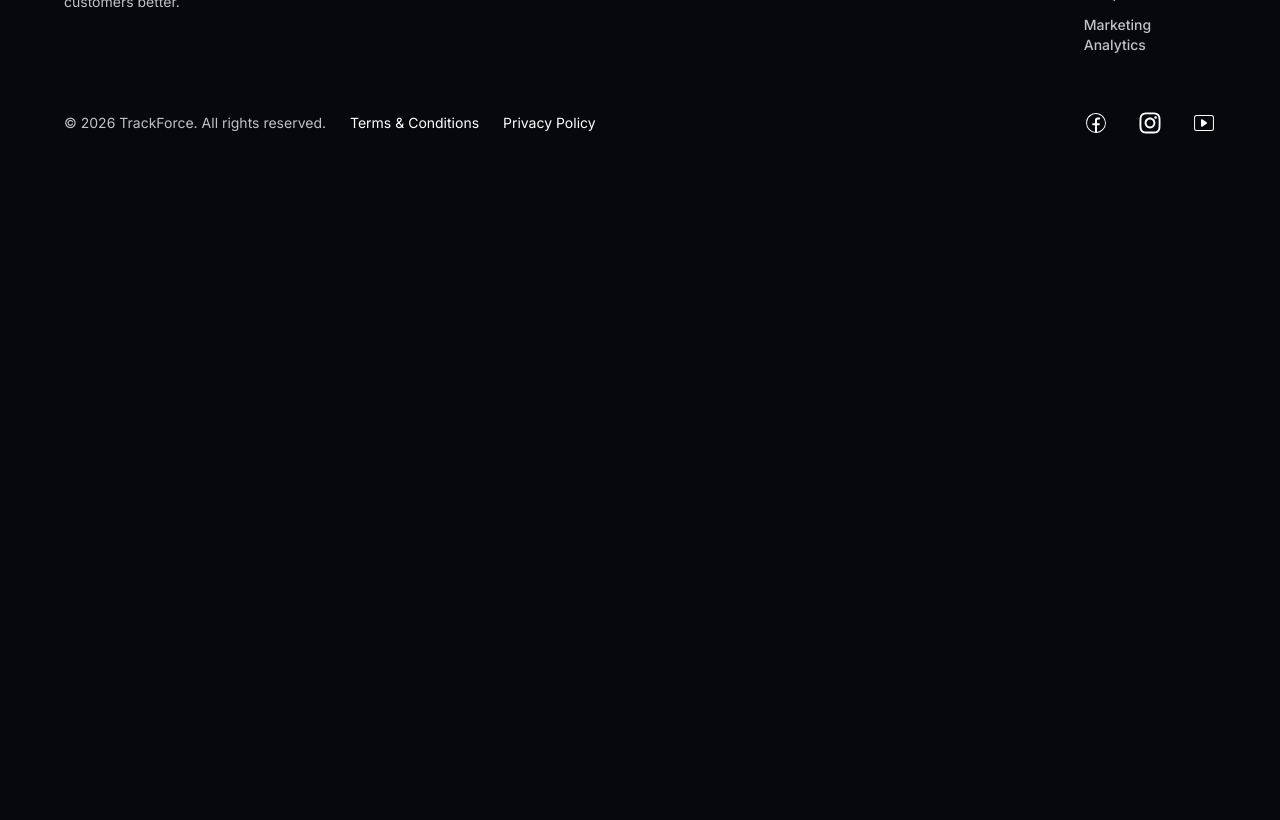
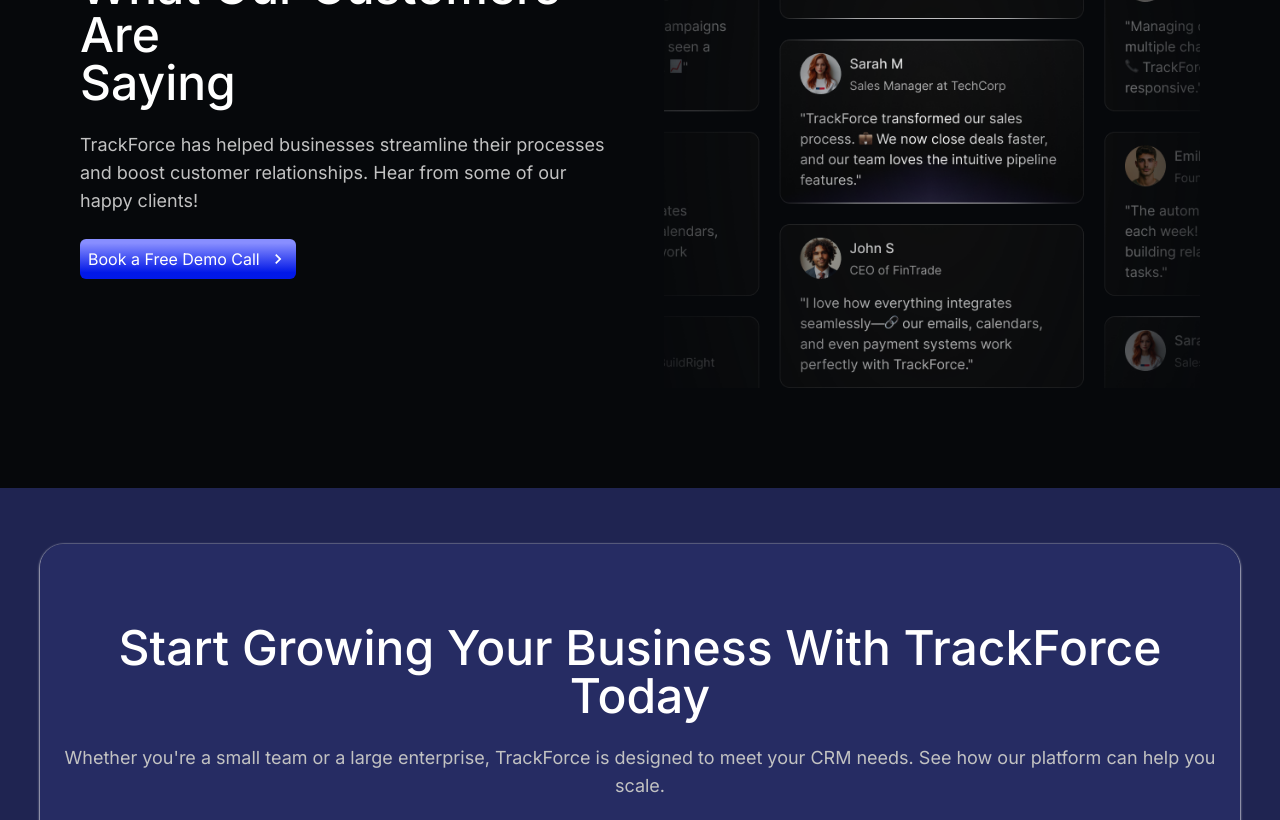
Before and after one commit to paulinasprojects/trackforce-crm, a React (Vite) app: page /customer in a window 1280 px wide. Shown: the part 1980-2800 px from the top of the page. Before the commit the page ends 2155 px from the top, so only its background shows below. Built offline with nearby package versions, Linux system fonts and the light colour scheme.

Commit message:
added what our customers say section and cta section on the customer page

```diff
--- a/src/components/customer/customer-cards-section.tsx
+++ b/src/components/customer/customer-cards-section.tsx
@@ -3,9 +3,9 @@ import CustomerCard from "./customer-card"
 
 const CustomerCardsSection = () => {
   return (
-    <div className="bg-[#050709] my-20 xl:mx-20 md:mx-16 mx-6">
-      <div className="text-white flex flex-col gap-2 items-center">
-        <h1 className="lg:text-5xl text-headingMedium font-medium leading-lg lg:text-start text-center">Customer Stories and Success</h1>
+    <section className="bg-[#050709] my-20 xl:mx-20 md:mx-16 mx-6">
+      <div className=" flex flex-col gap-2 items-center">
+        <h1 className="lg:text-5xl text-headingMedium font-medium leading-lg lg:text-start text-center text-white">Customer Stories and Success</h1>
         <p className=" lg:text-lg md:text-md text-sm text-lightGray leading-xl text-center">Read their success stories and discover how TrackForce helped them overcome challenges, boost productivity, and strengthen connections with their customers.</p>
       </div>
       <div className="grid lg:grid-cols-2 grid-cols-1 lg:mt-14 md:mt-10 mt-8 gap-6">
@@ -24,7 +24,7 @@ const CustomerCardsSection = () => {
           />
         ))}
       </div>
-    </div>
+    </section>
   )
 }
 
--- a/src/components/home-page/what-our-customers-say.tsx
+++ b/src/components/home-page/what-our-customers-say.tsx
@@ -1,3 +1,5 @@
+import { MdChevronRight } from "react-icons/md";
+
 const WhatOurCustomersSay = () => {
   return (
     <section className="md:my-[100px] my-10 xl:mx-20 md:mx-10 mx-6">
@@ -9,7 +11,10 @@ const WhatOurCustomersSay = () => {
           <p className="text-lightGray text-sm md:text-md lg:text-lg text-center lg:text-start">
             TrackForce has helped businesses streamline their processes and boost customer relationships. Hear from some of our happy clients!
           </p>
-          <button className="button-gradient px-2 py-2 rounded-md w-full lg:w-fit text-white">Book a Free Demo Call</button>
+          <button className="inline-flex gap-2 items-center justify-center button-gradient px-2 py-2 rounded-md w-full lg:w-fit text-white">
+            Book a Free Demo Call
+            <MdChevronRight className="size-5" />
+          </button>
         </div>
         <div>
           <img src="/feedback-list.png" alt="" className="w-full" />
--- a/src/pages/customer-page.tsx
+++ b/src/pages/customer-page.tsx
@@ -1,11 +1,15 @@
 import CustomerCardsSection from "../components/customer/customer-cards-section"
 import CustomerHeading from "../components/customer/customer-heading"
+import CtaSection from "../components/home-page/cta-section"
+import WhatOurCustomersSay from "../components/home-page/what-our-customers-say"
 
 const CustomerPage = () => {
   return (
     <>
       <CustomerHeading />
       <CustomerCardsSection />
+      <WhatOurCustomersSay />
+      <CtaSection />
     </>
   )
 }
```
